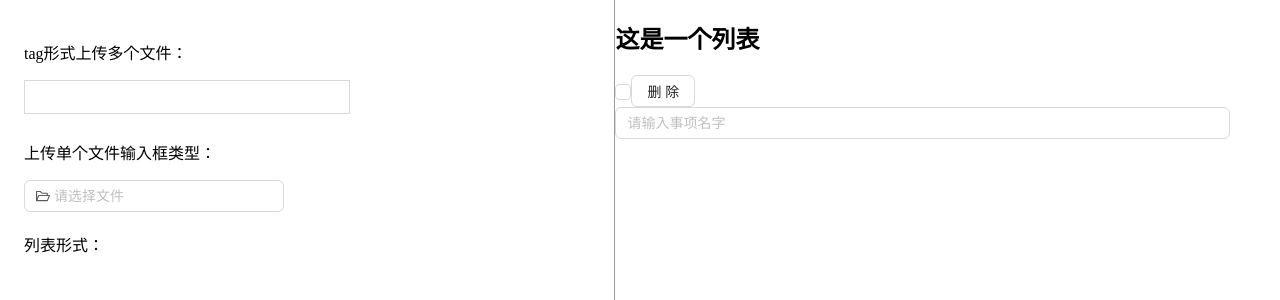
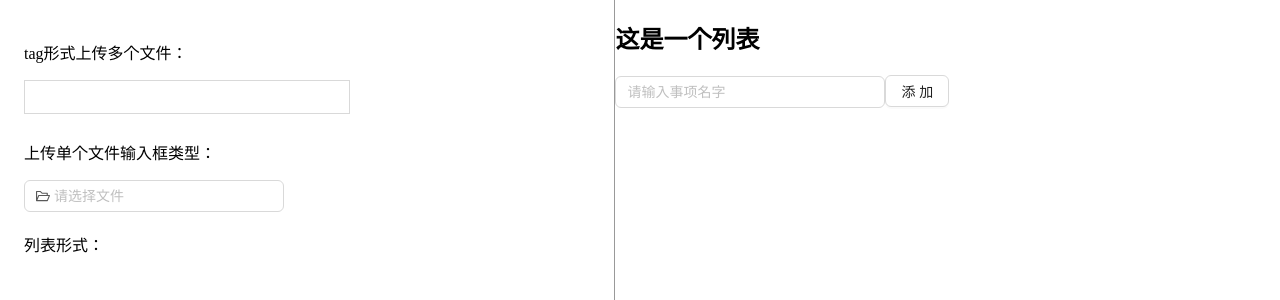
Before and after one commit to hyutils/my-website, a React app in the folder webui/: page / in a window 1280 px wide. Shown: the top 300 px of the page. Built offline with nearby package versions, Linux system fonts and the light colour scheme; what react-intl-universal would draw is missing.

Commit message:
修改list

```diff
--- a/webui/src/pages/MyUseContext/TodoList/ToDoContext.tsx
+++ b/webui/src/pages/MyUseContext/TodoList/ToDoContext.tsx
@@ -8,13 +8,13 @@ const initList = {
 const reducer =(state:any, action:any)=> {
   switch(action.type){
     case 'add':
-      return [...state, action?.data];
+      return {...state, list:[...state?.list, action?.data]};
     case 'delete':
-      return state?.filter((item:any)=> item?.id !== action?.id);
+      return {...state, list:state?.list?.filter((item:any)=> item?.id !== action?.id)};
     case 'edit':
-      return state.map((item:any)=> item?.id === action?.id ? {...item, done: action?.done}: item);
+      return {...state, list:state.list.map((item:any)=> item?.id === action?.id ? {...item, ...action?.data}: item)};
     case 'view':
-      return state.find((item:any)=> item?.id === action?.id);
+      return {...state, list:state.list?.find((item:any)=> item?.id === action?.id)};
     default:
       return state
   }
--- a/webui/src/pages/MyUseContext/TodoList/index.tsx
+++ b/webui/src/pages/MyUseContext/TodoList/index.tsx
@@ -1,31 +1,75 @@
-import React from 'react';
-import _ from 'lodash';
-import { TodoProvider, UseTodoContext } from './ToDoContext'
-import { Button, Checkbox, Input } from 'antd';
+import React, { useRef } from "react";
+import _ from "lodash";
+import { TodoProvider, UseTodoContext } from "./ToDoContext";
+import { Button, Checkbox, Input } from "antd";
 export default function index() {
+  const Content = (props: any) => {
+    const { data, dispatch } = UseTodoContext();
+    const inputRef = useRef<any>();
+    const itemRef = useRef<any>();
+    return (
+      <div>
+        <Input
+          style={{ width: 270, marginBottom: 20 }}
+          ref={inputRef}
+          placeholder="请输入事项名字"
+          onPressEnter={(e: any) =>
+            dispatch({ type: "add", data: { name: e?.target?.value } })
+          }
+        />
+        <Button
+          onClick={() => {
+            dispatch({ type: "add", data: { name: inputRef?.current?.value } });
+          }}
+        >
+          添加
+        </Button>
+        <div>
+          {_.map(data?.list, (item) => {
+            return (
+              <div key={item?.id}>
+                <Checkbox
+                  onChange={(e) =>
+                    dispatch({
+                      type: "edit",
+                      id: item?.id,
+                      data: {done: e?.target?.checked},
+                    })
+                  }
+                />
+               {
+                item?.isEdit ? <Input style={{width: 200, marginRight:8}} defaultValue={item?.name} ref={itemRef}/> :
+                <span style={{ margin: "0 12px" }}> {item?.name}</span>
+               }
 
-  const Content = (props:any) =>{
-    const {data, dispatch} = UseTodoContext();
-   return <div>
-    {
-      _.map(data,item=>{
-        return <div key={item?.id}>
-          <Checkbox onChange={(e)=>dispatch({type: 'edit', id:item?.id, done: e?.target?.checked})}/>
-          {item?.name}
-          <Button onClick={()=>dispatch({type:'delete', id: item?.id}) }>删除</Button>
+                <Button disabled style={{ marginRight: 8 }}>
+                  {item?.done ? "已完成" : "待完成"}
+                </Button>
+                <Button style={{ marginRight:8 }} onClick={()=>{
+                  const data = item?.isEdit ? { isEdit: false,name:itemRef?.current?.value} : { isEdit: true}
+                   dispatch({
+                    type: "edit",
+                    id: item?.id,
+                    data
+                  })
+                }}>{item?.isEdit ? "保存": "编辑"}</Button>
+                <Button
+                  onClick={() => dispatch({ type: "delete", id: item?.id })}
+                >
+                  删除
+                </Button>
+              </div>
+            );
+          })}
         </div>
-      })
-
-
-    }
-     <Input placeholder='请输入事项名字' onPressEnter={(e:any)=> dispatch({type:'add', data:{name:e?.target?.value}})}/>
-   </div>
-  }
+      </div>
+    );
+  };
 
   return (
     <TodoProvider>
       <h2>这是一个列表</h2>
-      <Content/>
+      <Content />
     </TodoProvider>
-  )
+  );
 }
```
